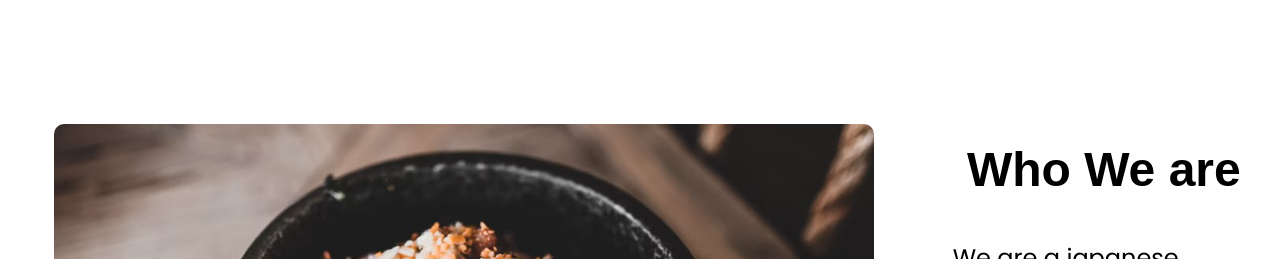
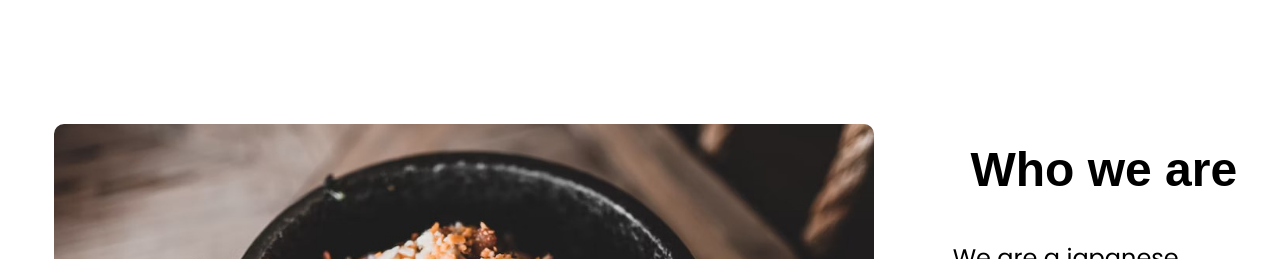
Before and after one commit to kmarquez01/torirestauraunt, a Next.js app: page /About in a window 1280 px wide. Shown: the part 838-1097 px from the top of the page. Built offline with nearby package versions, Linux system fonts and the light colour scheme.

Commit message:
Homepage UI update

```diff
--- a/About/Slideshow.js
+++ b/About/Slideshow.js
@@ -110,7 +110,7 @@ else{
 
             </div>
             <div className = "aboutus-container">
-                <title className = "aboutus-title">Who We are</title>
+                <div className = "aboutus-title">Who we are</div>
                 <p className = "aboutus-p">We are a japanese based restaurant who thrives on providing the highest quality food from our culture. Innovation and motivation is what drives us forward, and we hope to show that through our dishes!</p>
             </div>
 
```
